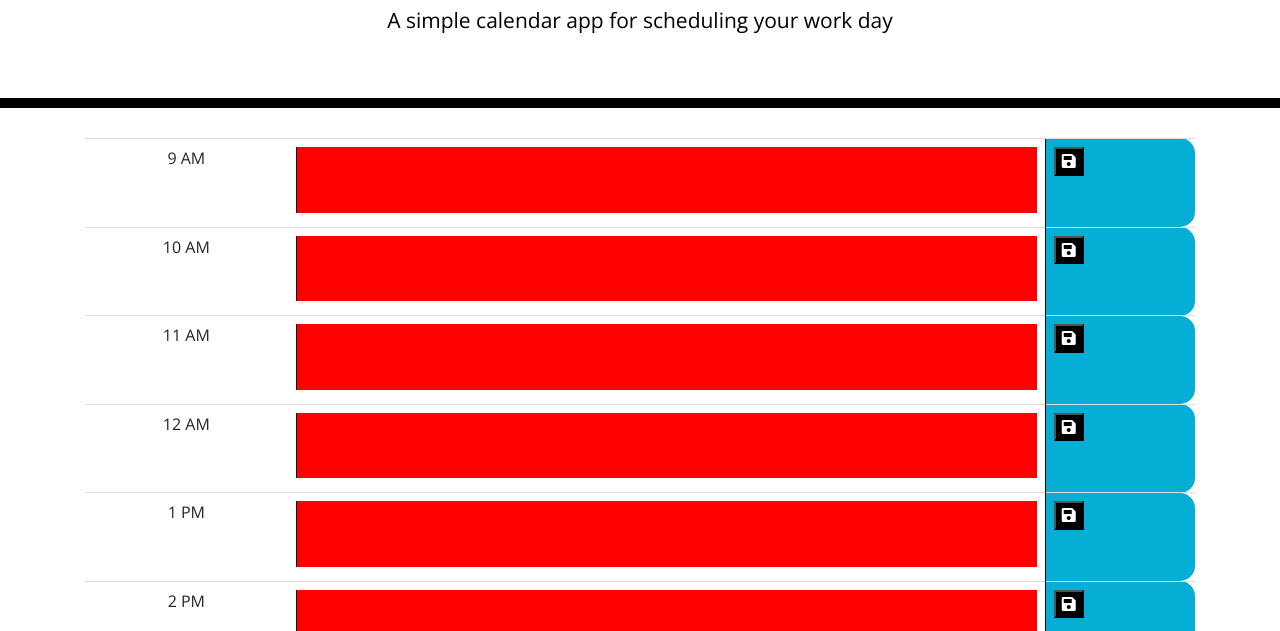
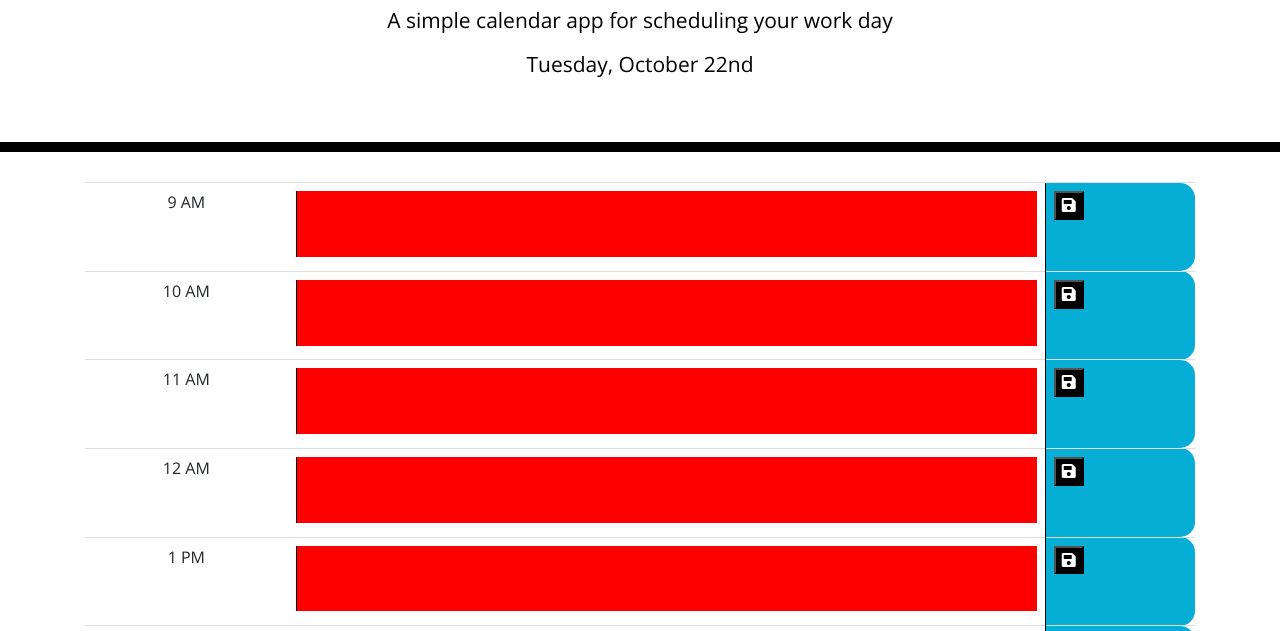
Before and after one commit to baredh821/Homework5, a plain HTML site: page index.html in a window 1280 px wide. Shown: the part 148-779 px from the top of the page. Drawn offline with nearby package versions, Linux system fonts and the light colour scheme.

Commit message:
Issues Addressed

```diff
--- a/index.html
+++ b/index.html
@@ -106,6 +106,9 @@
 
     var newDate = moment();
     var hrDate = parseInt(newDate.format('kk'));
+    var currentDate = newDate.format('dddd, MMMM Do');
+    console.log(currentDate);
+    $('#currentDay').append(currentDate);
     var i = 0;
 
     $(".timeBlock").each(function() {
```
